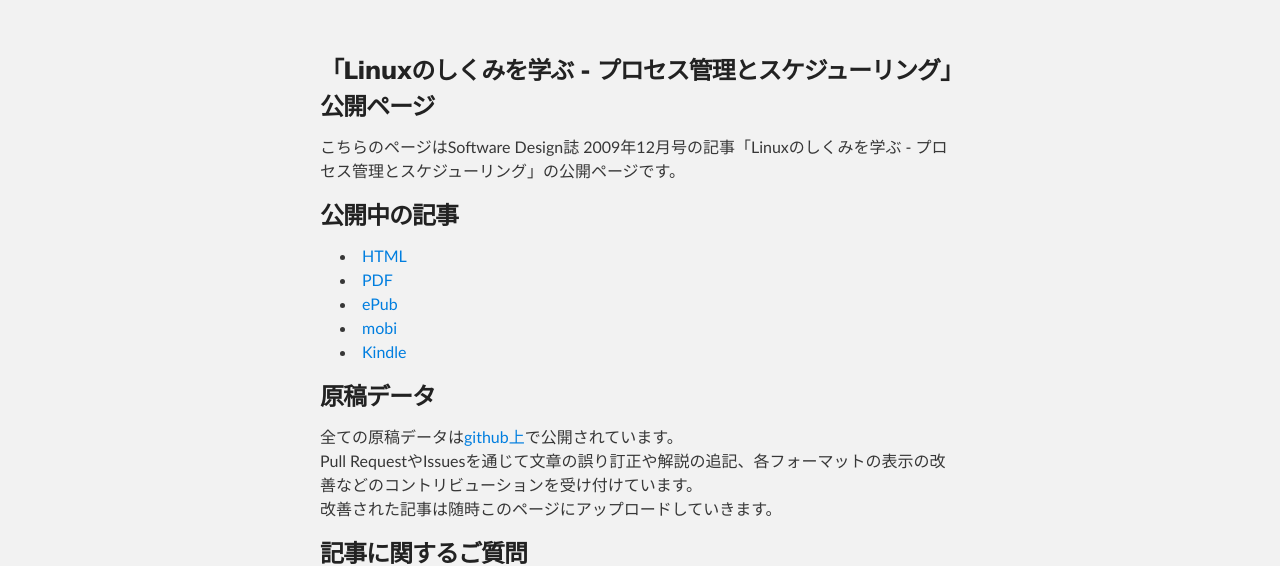
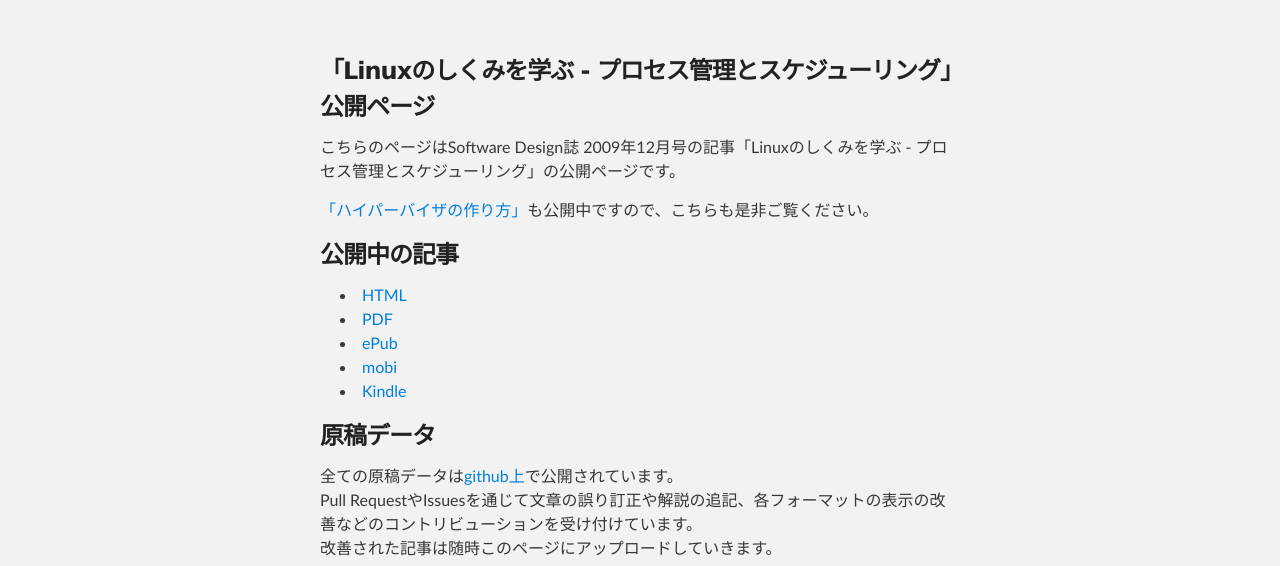
Before and after one commit to syuu1228/process_management_and_process_schedule, a plain HTML site: page index.html in a window 1280 px wide. Shown: the part 239-805 px from the top of the page. Drawn offline with Linux system fonts and the light colour scheme.

Commit message:
Add how to implement hypervisor link

```diff
--- a/index.html
+++ b/index.html
@@ -43,6 +43,8 @@
 <a name="linux%E3%81%AE%E3%81%97%E3%81%8F%E3%81%BF%E3%82%92%E5%AD%A6%E3%81%B6---%E3%83%97%E3%83%AD%E3%82%BB%E3%82%B9%E7%AE%A1%E7%90%86%E3%81%A8%E3%82%B9%E3%82%B1%E3%82%B8%E3%83%A5%E3%83%BC%E3%83%AA%E3%83%B3%E3%82%B0%E5%85%AC%E9%96%8B%E3%83%9A%E3%83%BC%E3%82%B8" class="anchor" href="#linux%E3%81%AE%E3%81%97%E3%81%8F%E3%81%BF%E3%82%92%E5%AD%A6%E3%81%B6---%E3%83%97%E3%83%AD%E3%82%BB%E3%82%B9%E7%AE%A1%E7%90%86%E3%81%A8%E3%82%B9%E3%82%B1%E3%82%B8%E3%83%A5%E3%83%BC%E3%83%AA%E3%83%B3%E3%82%B0%E5%85%AC%E9%96%8B%E3%83%9A%E3%83%BC%E3%82%B8"><span class="octicon octicon-link"></span></a>「Linuxのしくみを学ぶ - プロセス管理とスケジューリング」公開ページ</h3>
 
 <p>こちらのページはSoftware Design誌 2009年12月号の記事「Linuxのしくみを学ぶ - プロセス管理とスケジューリング」の公開ページです。</p>
+
+<p><a href="http://syuu1228.github.io/howto_implement_hypervisor/">「ハイパーバイザの作り方」</a>も公開中ですので、こちらも是非ご覧ください。</p>
 
 <h3>
 <a name="%E5%85%AC%E9%96%8B%E4%B8%AD%E3%81%AE%E8%A8%98%E4%BA%8B" class="anchor" href="#%E5%85%AC%E9%96%8B%E4%B8%AD%E3%81%AE%E8%A8%98%E4%BA%8B"><span class="octicon octicon-link"></span></a>公開中の記事</h3>
```
